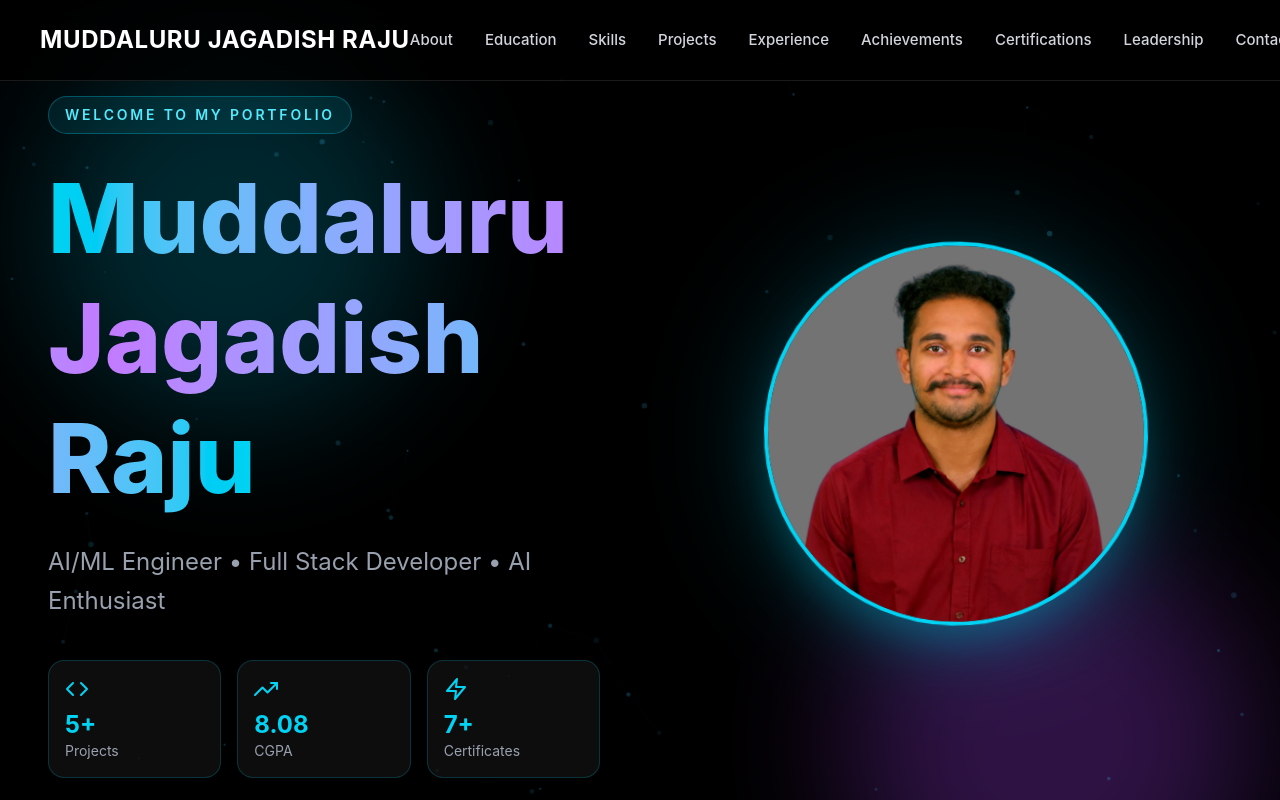
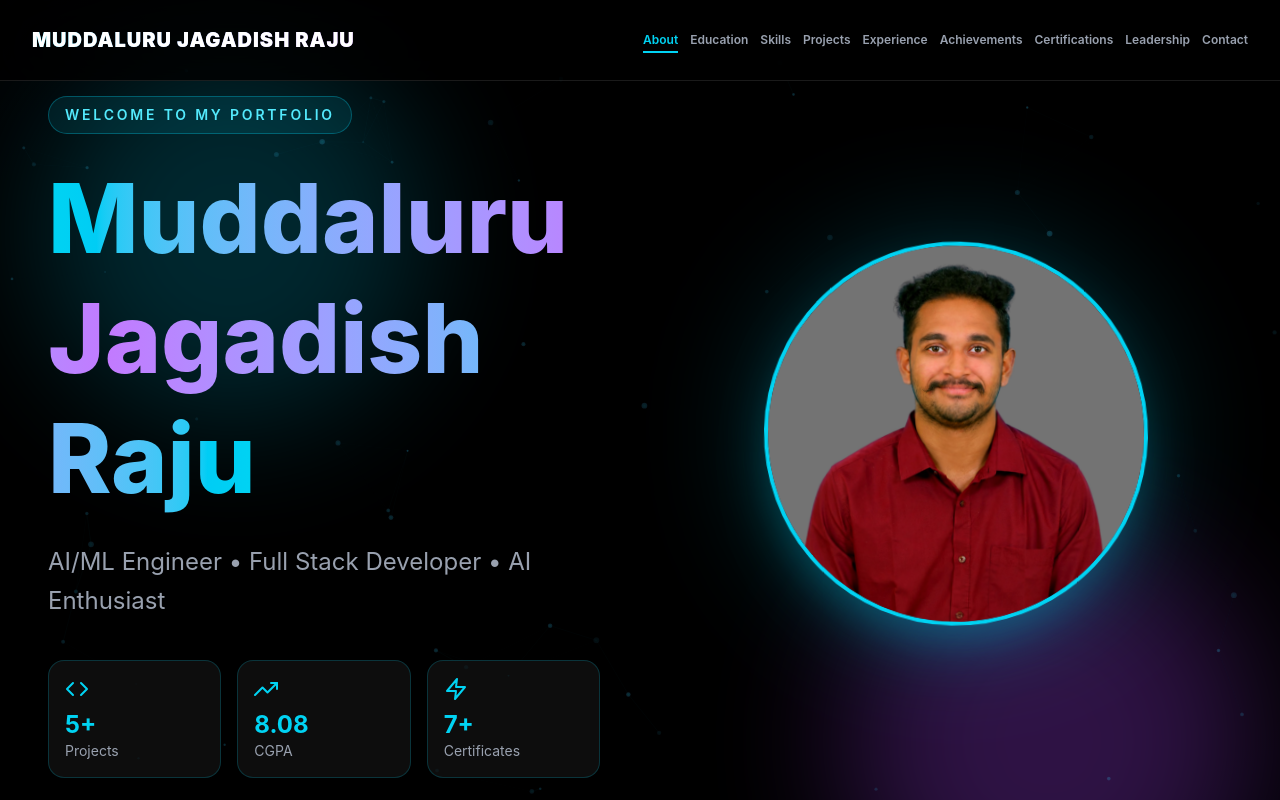
Before and after one commit to mjagadishraju21/mjagadishraju-portfolio, a React (Vite) app: page / in a window 1280 px wide. Shown: the top 800 px of the page. Built offline with nearby package versions, Linux system fonts and the light colour scheme.

Commit message:
Update Navbar component for improved responsiveness

```diff
--- a/src/sections/Navbar.jsx
+++ b/src/sections/Navbar.jsx
@@ -7,7 +7,7 @@
   const [mobileMenuOpen, setMobileMenuOpen] = useState(false)
 
   const navLinks = [
-    { name: "About", to: "about" },
+    { name: "About", to: "top" }, // Pointed to 'top' to match your Hero id
     { name: "Education", to: "education" },
     { name: "Skills", to: "skills" },
     { name: "Projects", to: "projects" },
@@ -20,33 +20,33 @@
 
   return (
     <nav className="fixed top-0 left-0 w-full z-50 bg-black/80 backdrop-blur-xl border-b border-white/10">
-      <div className="max-w-7xl mx-auto px-4 sm:px-6 md:px-8 lg:px-10 h-20 flex items-center justify-between">
+      <div className="max-w-7xl mx-auto px-4 sm:px-6 lg:px-8 h-20 flex items-center justify-between gap-4">
 
-        {/* Logo */}
+        {/* Logo / Brand Name */}
         <Link
           to="top"
           smooth={true}
           duration={500}
           className="cursor-pointer flex-shrink-0"
         >
-          <h1 className="text-sm sm:text-lg md:text-xl lg:text-2xl font-bold tracking-wide text-white hover:text-cyan-400 transition whitespace-nowrap">
+          <h1 className="text-base sm:text-lg lg:text-xl font-black tracking-wider text-white hover:text-cyan-400 transition whitespace-nowrap bg-gradient-to-r from-cyan-400 to-purple-400 bg-clip-text text-transparent">
             MUDDALURU
-            <span className="hidden sm:inline"> JAGADISH RAJU</span>
+            <span className="inline"> JAGADISH RAJU</span>
           </h1>
         </Link>
 
-        {/* Desktop Navigation */}
-        <ul className="hidden xl:flex items-center gap-8 text-[15px] font-medium text-gray-300">
+        {/* Desktop Navigation - Responsive scaling prevents collisions */}
+        <ul className="hidden xl:flex items-center xl:gap-3 2xl:gap-6 xl:text-xs 2xl:text-sm font-semibold text-gray-400 dynamic-nav">
           {navLinks.map((link) => (
-            <li key={link.to}>
+            <li key={link.to} className="flex-shrink-0">
               <Link
                 to={link.to}
                 smooth={true}
                 duration={500}
                 offset={-80}
                 spy={true}
-                activeClass="text-cyan-400"
-                className="cursor-pointer transition hover:text-cyan-400"
+                activeClass="text-cyan-400 border-b-2 border-cyan-400 pb-1"
+                className="cursor-pointer transition hover:text-white py-2"
               >
                 {link.name}
               </Link>
@@ -57,7 +57,7 @@
         {/* Mobile Menu Button */}
         <button
           onClick={() => setMobileMenuOpen(!mobileMenuOpen)}
-          className="xl:hidden flex items-center justify-center text-2xl text-white hover:text-cyan-400 transition"
+          className="xl:hidden flex items-center justify-center text-2xl text-white hover:text-cyan-400 transition z-50 p-2"
           aria-label="Toggle Menu"
         >
           {mobileMenuOpen ? <FaTimes /> : <FaBars />}
@@ -65,17 +65,17 @@
 
       </div>
 
-      {/* Mobile Menu */}
+      {/* Mobile Dropdown Menu */}
       <AnimatePresence>
         {mobileMenuOpen && (
           <motion.div
-            initial={{ opacity: 0, y: -25 }}
-            animate={{ opacity: 1, y: 0 }}
-            exit={{ opacity: 0, y: -25 }}
-            transition={{ duration: 0.25 }}
-            className="xl:hidden w-full bg-[#050505]/95 backdrop-blur-xl border-t border-white/10"
+            initial={{ opacity: 0, height: 0 }}
+            animate={{ opacity: 1, height: "auto" }}
+            exit={{ opacity: 0, height: 0 }}
+            transition={{ duration: 0.3, ease: "easeInOut" }}
+            className="xl:hidden w-full bg-black/95 backdrop-blur-2xl border-t border-white/10 overflow-hidden"
           >
-            <ul className="flex flex-col py-4">
+            <ul className="flex flex-col py-3 max-h-[75vh] overflow-y-auto">
               {navLinks.map((link) => (
                 <li key={link.to}>
                   <Link
@@ -84,9 +84,9 @@
                     duration={500}
                     offset={-80}
                     spy={true}
-                    activeClass="text-cyan-400"
+                    activeClass="text-cyan-400 bg-cyan-500/5 font-bold"
                     onClick={() => setMobileMenuOpen(false)}
-                    className="block px-6 py-4 text-base text-gray-300 hover:text-cyan-400 hover:bg-white/5 transition cursor-pointer"
+                    className="block px-6 py-3.5 text-base text-gray-300 hover:text-cyan-400 hover:bg-white/5 transition cursor-pointer"
                   >
                     {link.name}
                   </Link>
```
